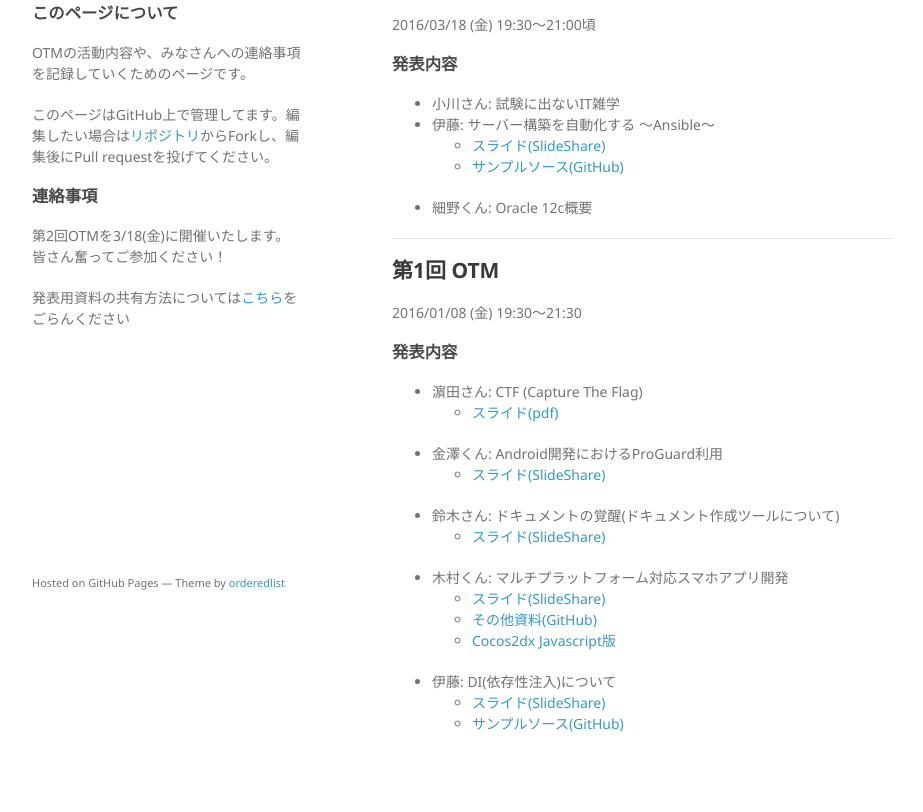
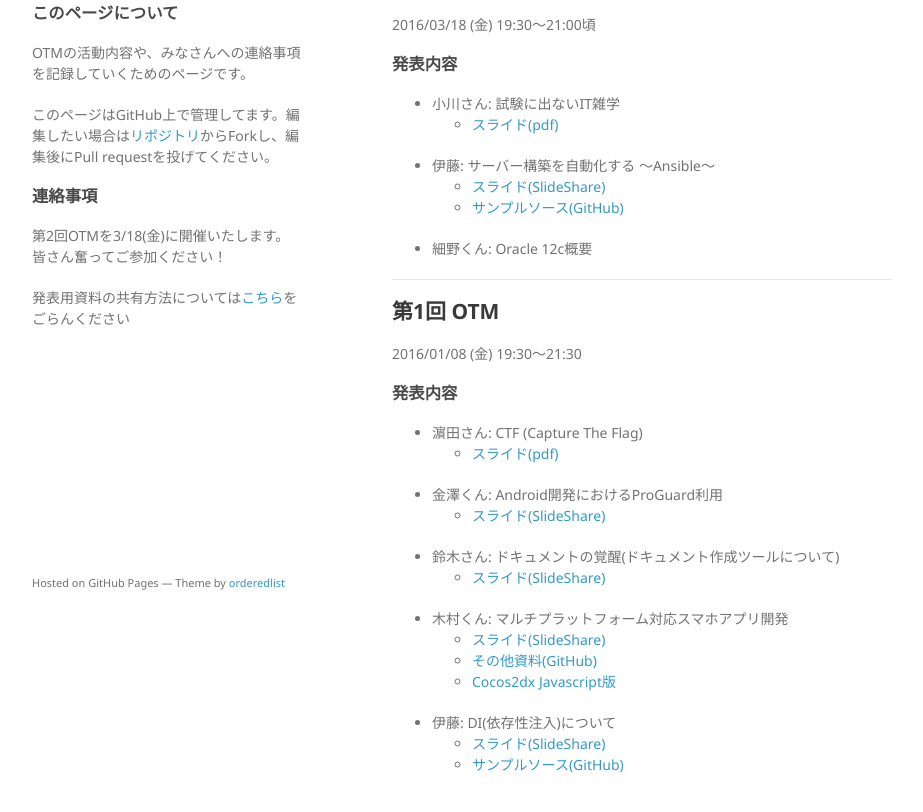
Before and after one commit to yuizho/yuizho.github.io, a plain HTML site: page index.html in a window 1280 px wide. Shown: the part 138-950 px from the top of the page, without its empty margins (178-1101 px from the left). Drawn offline with Linux system fonts and the light colour scheme.

Commit message:
index.htmlの第2回活動記録に小川さんのスライドを追加

```diff
--- a/index.html
+++ b/index.html
@@ -34,6 +34,9 @@
         <h3>発表内容</h3>
         <ul>
           <li>小川さん: 試験に出ないIT雑学</li>
+            <ul>
+              <li><a href="docs/試験にでないIT雑学.pdf" class="commit-link">スライド(pdf)</a></li>
+            </ul>
           <li>伊藤: サーバー構築を自動化する 〜Ansible〜
             <ul>
               <li><a href="http://www.slideshare.net/yuiito94/ansible-59682866" class="commit-link">スライド(SlideShare)</a></li>
```
Also changed, not shown: 1 other file.
